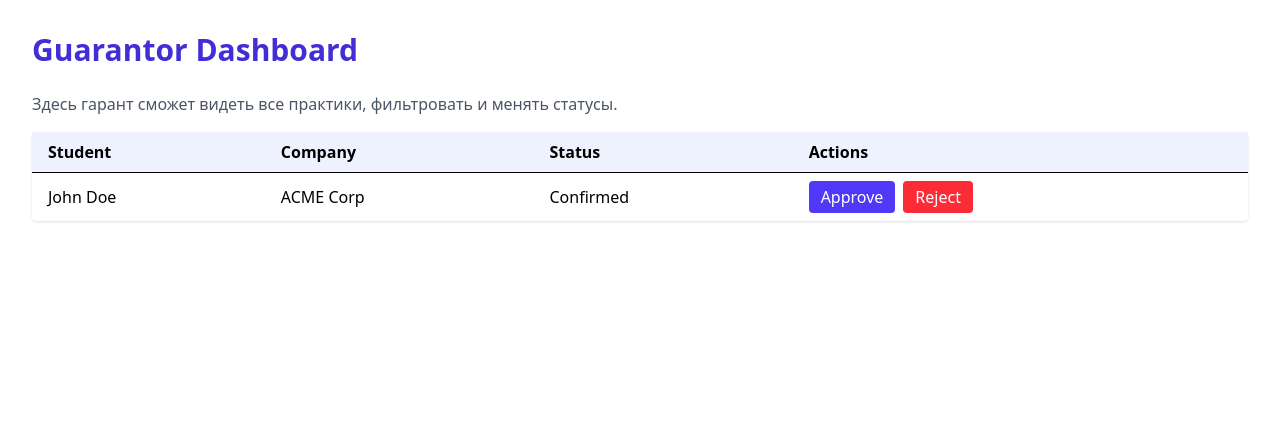
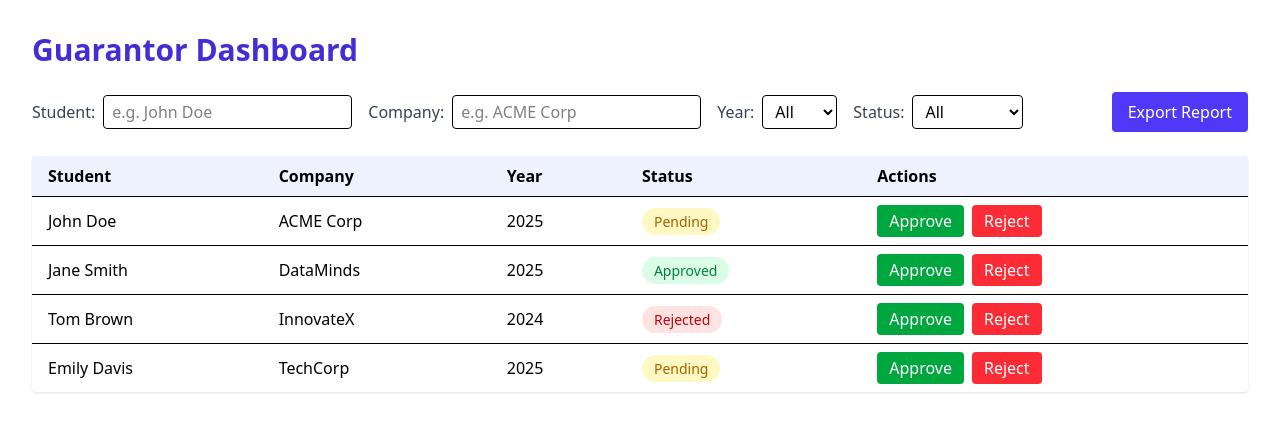
Before and after one commit to Edodian/System-Evidencie-Odbornej-Praxe, a Vue app in the folder Frontend/: page /dashboard/guarantor in a window 1280 px wide. Shown: the top 432 px of the page. Built offline with nearby package versions, Linux system fonts and the light colour scheme; the HTML template or start-up script is replaced by a standard one.

Commit message:
feature: Extended Guarantor Dashboard with filtering, status update and report export functionality

```diff
--- a/Frontend/src/views/DashboardGuarantor.vue
+++ b/Frontend/src/views/DashboardGuarantor.vue
@@ -1,25 +1,104 @@
 <template>
   <div class="p-8">
     <h1 class="text-3xl font-bold text-indigo-700 mb-6">Guarantor Dashboard</h1>
-    <p class="text-gray-600 mb-4">Здесь гарант сможет видеть все практики, фильтровать и менять статусы.</p>
-    <!-- Пример таблицы с практиками -->
-    <table class="min-w-full bg-white shadow rounded">
+
+    <!-- 🔹 Фильтры -->
+    <div class="flex flex-wrap items-center justify-between gap-4 mb-6">
+      <div class="flex flex-wrap gap-4">
+        <div>
+          <label class="text-gray-700 mr-2">Student:</label>
+          <input
+            v-model="filters.student"
+            type="text"
+            placeholder="e.g. John Doe"
+            class="border rounded px-2 py-1"
+          />
+        </div>
+
+        <div>
+          <label class="text-gray-700 mr-2">Company:</label>
+          <input
+            v-model="filters.company"
+            type="text"
+            placeholder="e.g. ACME Corp"
+            class="border rounded px-2 py-1"
+          />
+        </div>
+
+        <div>
+          <label class="text-gray-700 mr-2">Year:</label>
+          <select v-model="filters.year" class="border rounded px-2 py-1">
+            <option value="">All</option>
+            <option v-for="year in years" :key="year" :value="year">
+              {{ year }}
+            </option>
+          </select>
+        </div>
+
+        <div>
+          <label class="text-gray-700 mr-2">Status:</label>
+          <select v-model="filters.status" class="border rounded px-2 py-1">
+            <option value="">All</option>
+            <option>Pending</option>
+            <option>Approved</option>
+            <option>Rejected</option>
+          </select>
+        </div>
+      </div>
+
+      <button
+        @click="exportReport"
+        class="bg-indigo-600 text-white px-4 py-2 rounded hover:bg-indigo-700"
+      >
+        Export Report
+      </button>
+    </div>
+
+    <!-- 🔹 Таблица -->
+    <table class="min-w-full bg-white shadow rounded overflow-hidden">
       <thead>
         <tr class="bg-indigo-50">
           <th class="py-2 px-4 text-left">Student</th>
           <th class="py-2 px-4 text-left">Company</th>
+          <th class="py-2 px-4 text-left">Year</th>
           <th class="py-2 px-4 text-left">Status</th>
           <th class="py-2 px-4 text-left">Actions</th>
         </tr>
       </thead>
       <tbody>
-        <tr class="border-t">
-          <td class="py-2 px-4">John Doe</td>
-          <td class="py-2 px-4">ACME Corp</td>
-          <td class="py-2 px-4">Confirmed</td>
+        <tr
+          v-for="internship in filteredInternships"
+          :key="internship.id"
+          class="border-t hover:bg-gray-50 transition"
+        >
+          <td class="py-2 px-4">{{ internship.student }}</td>
+          <td class="py-2 px-4">{{ internship.company }}</td>
+          <td class="py-2 px-4">{{ internship.year }}</td>
           <td class="py-2 px-4">
-            <button class="bg-indigo-600 text-white px-3 py-1 rounded hover:bg-indigo-700">Approve</button>
-            <button class="bg-red-500 text-white px-3 py-1 rounded hover:bg-red-600 ml-2">Reject</button>
+            <span
+              class="px-3 py-1 rounded-full text-sm font-medium"
+              :class="{
+                'bg-yellow-100 text-yellow-700': internship.status === 'Pending',
+                'bg-green-100 text-green-700': internship.status === 'Approved',
+                'bg-red-100 text-red-700': internship.status === 'Rejected'
+              }"
+            >
+              {{ internship.status }}
+            </span>
+          </td>
+          <td class="py-2 px-4">
+            <button
+              class="bg-green-600 text-white px-3 py-1 rounded hover:bg-green-700 mr-2"
+              @click="updateStatus(internship.id, 'Approved')"
+            >
+              Approve
+            </button>
+            <button
+              class="bg-red-500 text-white px-3 py-1 rounded hover:bg-red-600"
+              @click="updateStatus(internship.id, 'Rejected')"
+            >
+              Reject
+            </button>
           </td>
         </tr>
       </tbody>
@@ -28,5 +107,46 @@
 </template>
 
 <script setup>
-// Пока без логики, позже подключим API
+import { ref, computed } from 'vue'
+
+// 📌 Список стажировок (пока локально)
+const internships = ref([
+  { id: 1, student: 'John Doe', company: 'ACME Corp', year: 2025, status: 'Pending' },
+  { id: 2, student: 'Jane Smith', company: 'DataMinds', year: 2025, status: 'Approved' },
+  { id: 3, student: 'Tom Brown', company: 'InnovateX', year: 2024, status: 'Rejected' },
+  { id: 4, student: 'Emily Davis', company: 'TechCorp', year: 2025, status: 'Pending' }
+])
+
+// 📌 Фильтры
+const filters = ref({
+  student: '',
+  company: '',
+  year: '',
+  status: ''
+})
+
+// 📌 Доступные годы
+const years = [2024, 2025, 2026]
+
+// 📌 Фильтрация
+const filteredInternships = computed(() => {
+  return internships.value.filter(i => {
+    const matchesStudent = i.student.toLowerCase().includes(filters.value.student.toLowerCase())
+    const matchesCompany = i.company.toLowerCase().includes(filters.value.company.toLowerCase())
+    const matchesYear = !filters.value.year || i.year === Number(filters.value.year)
+    const matchesStatus = !filters.value.status || i.status === filters.value.status
+    return matchesStudent && matchesCompany && matchesYear && matchesStatus
+  })
+})
+
+// 📌 Обновление статуса
+const updateStatus = (id, newStatus) => {
+  const internship = internships.value.find(i => i.id === id)
+  if (internship) internship.status = newStatus
+}
+
+// 📌 Экспорт (фейковый)
+const exportReport = () => {
+  alert('Report exported successfully (mock)')
+}
 </script>
```
